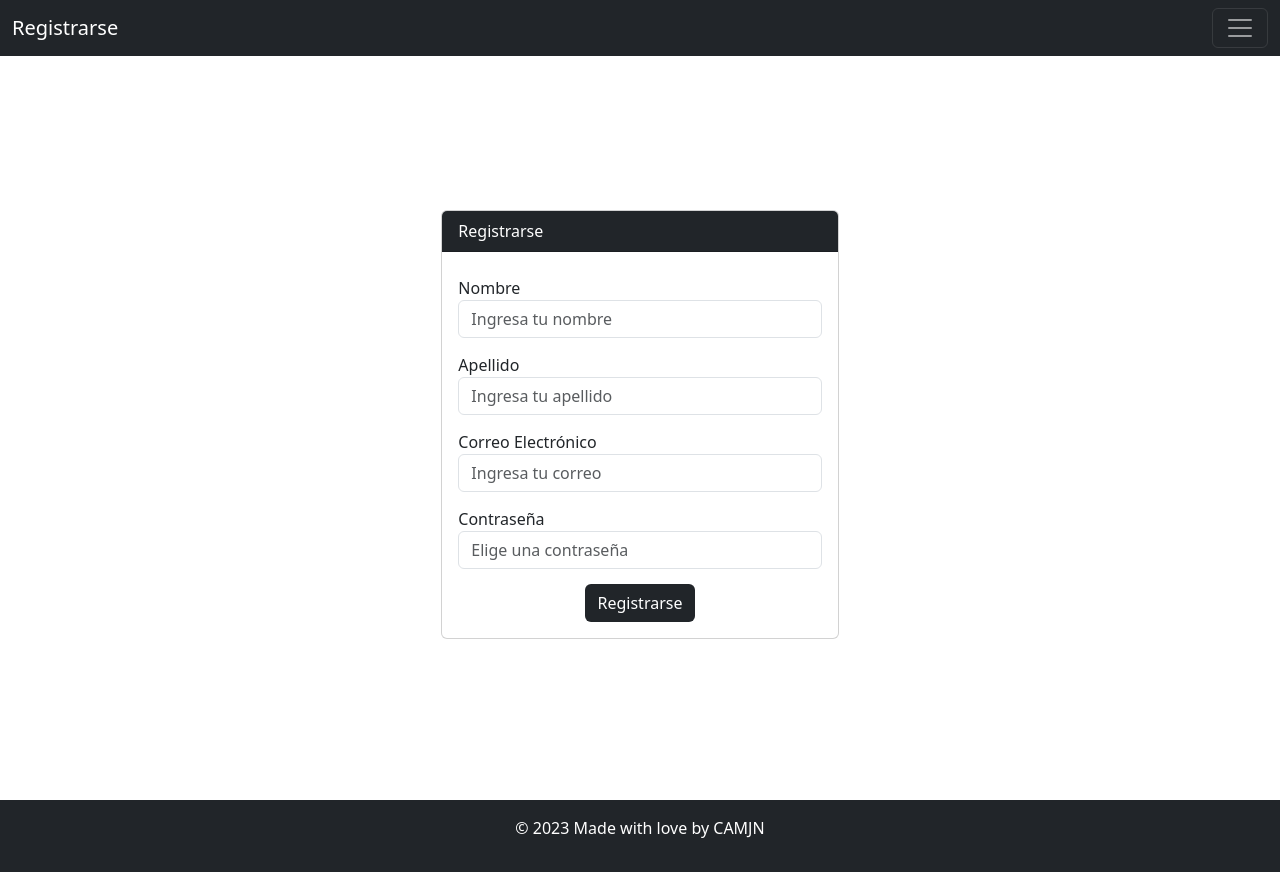
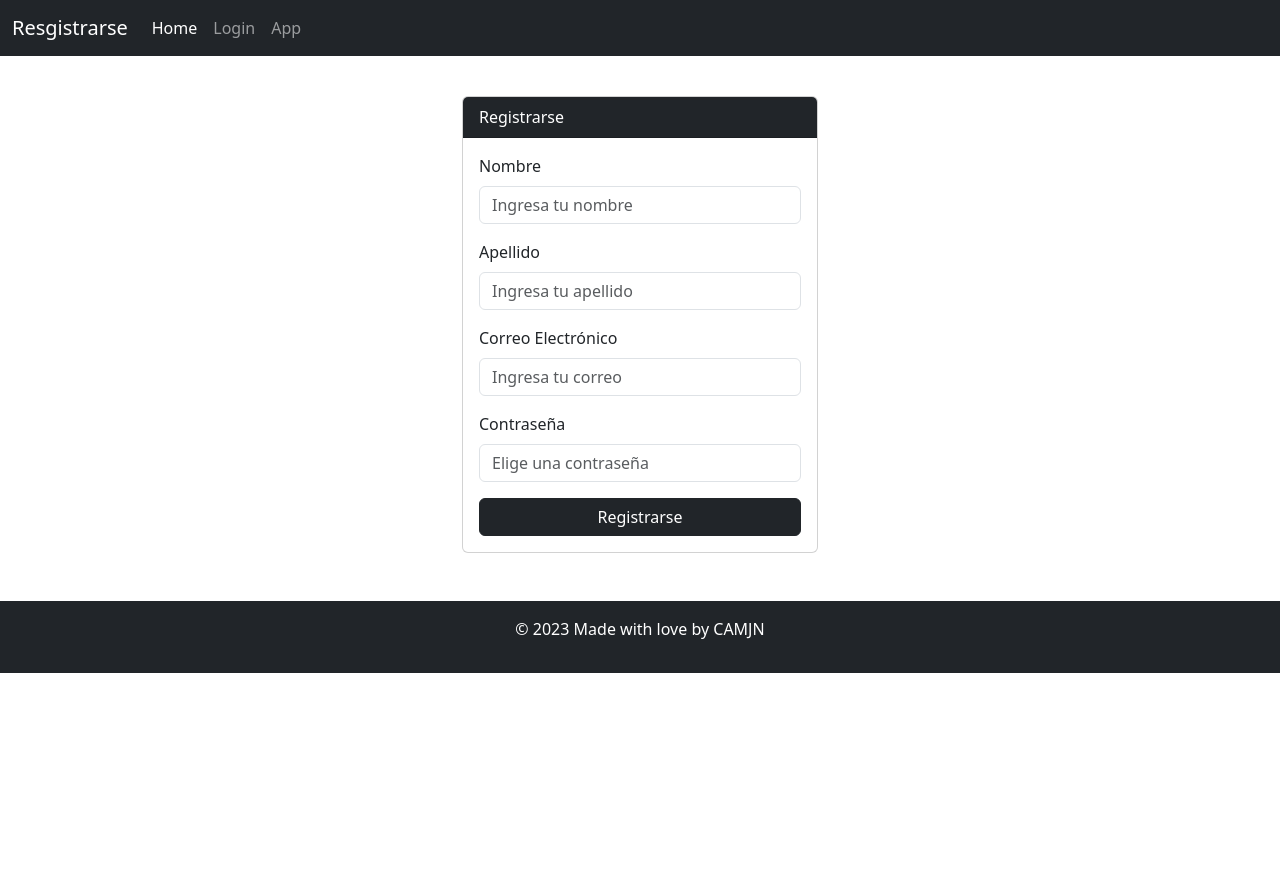
Before and after one commit to juanxcru/register-tp, a PHP site: page /registrarse.html in a window 1280 px wide. After the commit the page ends 673 px from the top, so only its background shows below. Run offline with PHP 8.4, Linux system fonts and the light colour scheme.

Commit message:
refactor-signup-login

```diff
--- a/controllers/entryPoint.php
+++ b/controllers/entryPoint.php
@@ -1,6 +1,5 @@
 <?php
 
-   // todo ok con el origen del liveserver
   require_once 'AccountController.php';
   require_once 'RegController.php';
   require_once 'TargetController.php';
--- a/registrarse.html
+++ b/registrarse.html
@@ -8,51 +8,51 @@
     <link href="https://cdn.jsdelivr.net/npm/bootstrap@5.3.1/dist/css/bootstrap.min.css" rel="stylesheet" integrity="sha384-4bw+/aepP/YC94hEpVNVgiZdgIC5+VKNBQNGCHeKRQN+PtmoHDEXuppvnDJzQIu9" crossorigin="anonymous">
     <script src="./index.js"></script>
 </head>
-<body>
-    <nav class="navbar fixed-top bg-dark" data-bs-theme="dark">
+<body class="pt-5">
+
+    <nav class="navbar navbar-expand-lg navbar-dark bg-dark fixed-top mb-4">
         <div class="container-fluid">
-            <a class="navbar-brand" href="registrarse.html">Registrarse</a>
+          <a class="navbar-brand" href="registrarse.html">Resgistrarse</a>
           <button class="navbar-toggler" type="button" data-bs-toggle="collapse" data-bs-target="#navbarNavAltMarkup" aria-controls="navbarNavAltMarkup" aria-expanded="false" aria-label="Toggle navigation">
             <span class="navbar-toggler-icon"></span>
           </button>
           <div class="collapse navbar-collapse" id="navbarNavAltMarkup">
             <div class="navbar-nav">
-                    <a class="nav-link active" aria-current="page" href="login.html">Login</a>
-                    <a class="nav-link" href="index.html">Home</a>
+              <a class="nav-link active" aria-current="page" href="index.html">Home</a>
+              <a class="nav-link" href="login.html">Login</a>
               <a class="nav-link" href="app.html">App</a>
-
             </div>
           </div>
         </div>
       </nav>
 
-    <div style="height: 70vh; margin-bottom: 50px;">
-        <div class="row justify-content-center " style="margin-top: 190px; padding: 20px;">
-            <div class="col-md-4">
-                <div class="card" style="gap: 8px;">
-                    <div class="card-header bg-dark text-white" style="align-self: center; width: 100%;">
+    <div class="container mt-5">
+        <div class="row justify-content-center">
+            <div class="col-md-6 col-lg-4">
+                <div class="card">
+                    <div class="card-header bg-dark text-white">
                         Registrarse
                     </div>
                     <div class="card-body" >
-                        <form id="formularioRegistro" action="registrarse.php" method="post">
-                            <div class="form-group">
-                                <label for="nombre">Nombre</label>
-                                <input type="text" class="form-control" id="nombre" name="nombre" placeholder="Ingresa tu nombre" required>
+                        <form id="formularioRegistro">
+                            <div class="form-group mb-3">
+                                <label for="nombre" class="form-label">Nombre</label>
+                                <input type="text" class="form-control" id="nombre" placeholder="Ingresa tu nombre" required>
                             </div>
-                            <div class="form-group" style="margin-top: 15px;">
-                                <label for="apellido">Apellido</label>
-                                <input type="text" class="form-control" id="apellido" name="apellido" placeholder="Ingresa tu apellido" required>
+                            <div class="form-group mb-3">
+                                <label for="apellido" class="form-label">Apellido</label>
+                                <input type="text" class="form-control" id="apellido" placeholder="Ingresa tu apellido" required>
                             </div>
-                            <div class="form-group" style="margin-top: 15px;">
-                                <label for="email">Correo Electrónico</label>
-                                <input type="email" class="form-control" id="emailRegistro" name="emailRegistro" placeholder="Ingresa tu correo" required>
+                            <div class="form-group mb-3">
+                                <label for="email" class="form-label">Correo Electrónico</label>
+                                <input type="email" class="form-control" id="emailRegistro"  placeholder="Ingresa tu correo" required>
                             </div>
-                            <div class="form-group" style="margin-top: 15px;">
-                                <label for="password">Contraseña</label>
-                                <input type="password" class="form-control" id="passwordRegistro" name="passwordRegistro" placeholder="Elige una contraseña" required>
+                            <div class="form-group mb-3">
+                                <label for="password" class="form-label">Contraseña</label>
+                                <input type="password" class="form-control" id="passwordRegistro" placeholder="Elige una contraseña" required>
                             </div>
-                            <div style="text-align: center;">
-                            <button id="btn-registrarse" style="margin-top: 15px;" type="submit" class="btn bg-dark text-white btn-block">Registrarse</button>
+                            <div class="d-grid gap-2">
+                            <button id="btn-registrarse" type="submit" class="btn btn-dark">Registrarse</button>
 
                             </div>
                         </form>
@@ -62,7 +62,7 @@
         </div>
     </div>
 
-    <footer class="bg-dark text-white text-center py-3">
+    <footer class="bg-dark text-white text-center py-3 mt-5">
         <p>&copy; 2023 Made with love by CAMJN</p>
     </footer>
 
--- a/registrarse.js
+++ b/registrarse.js
@@ -6,7 +6,7 @@ const begin = () => {
 }
 
 const checkRegister = (event) => {
-    //event.preventDefault();
+    event.preventDefault();
     let nombre = document.getElementById('nombre').value;
     let apellido = document.getElementById('apellido').value;
     let email = document.getElementById('emailRegistro').value;
```
Also changed, not shown: app.js (+1 -35 lines), controllers/login.php (added, +18 -0 lines), login.html (+18 -19 lines), login.js (+24 -4 lines), registrarse.php (+20 -37 lines). Lines whose indentation alone changed are shown as unchanged.
